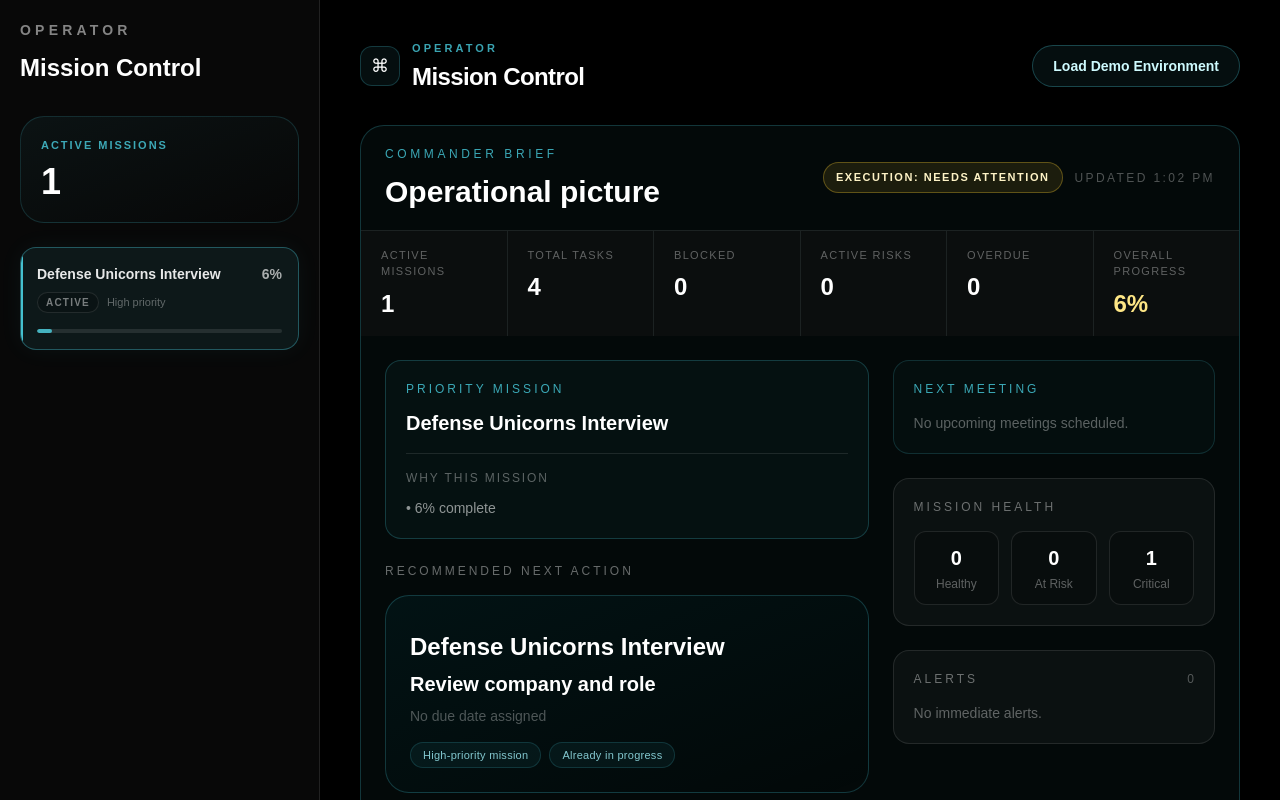
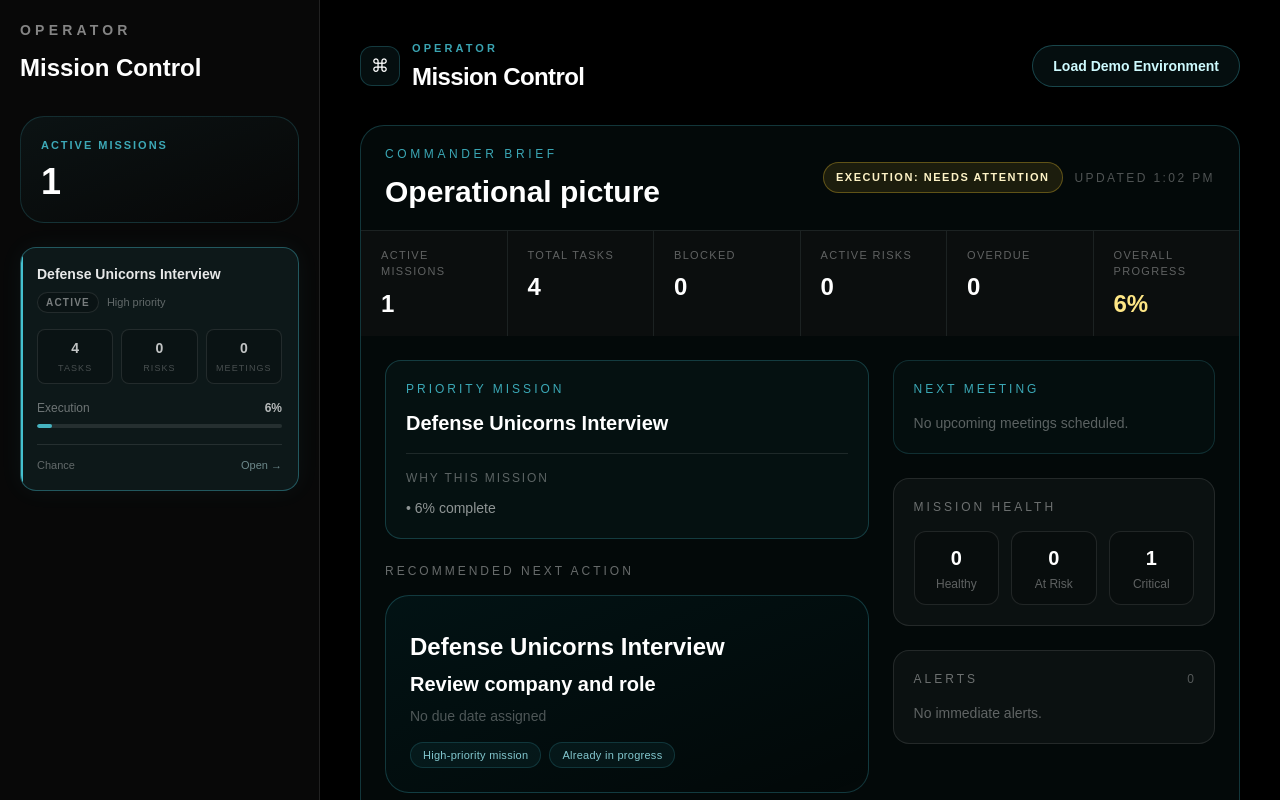
Before and after one commit to chancetd96-coder/operator, a Next.js app in the folder app/: page /mission-control in a window 1280 px wide. Shown: the top 800 px of the page. Built offline with nearby package versions, Linux system fonts and the light colour scheme.

Commit message:
feat(portfolio): enrich mission portfolio cards

```diff
--- a/app/app/mission-control/page.tsx
+++ b/app/app/mission-control/page.tsx
@@ -317,13 +317,52 @@ if (!hydrated) {
       </span>
     </div>
   </div>
+</div>
 
-    <span className="shrink-0 text-sm font-semibold tabular-nums text-white/65">
+<div className="mt-4 grid grid-cols-3 gap-2">
+  <div className="rounded-lg border border-white/10 bg-black/20 px-2 py-2 text-center">
+    <p className="text-sm font-semibold text-white/75">
+      {item.tasks.length}
+    </p>
+    <p className="mt-1 text-[9px] uppercase tracking-[0.12em] text-white/25">
+      Tasks
+    </p>
+  </div>
+
+  <div className="rounded-lg border border-white/10 bg-black/20 px-2 py-2 text-center">
+    <p className="text-sm font-semibold text-white/75">
+      {
+        item.risks.filter(
+          (risk) => !risk.resolved,
+        ).length
+      }
+    </p>
+    <p className="mt-1 text-[9px] uppercase tracking-[0.12em] text-white/25">
+      Risks
+    </p>
+  </div>
+
+  <div className="rounded-lg border border-white/10 bg-black/20 px-2 py-2 text-center">
+    <p className="text-sm font-semibold text-white/75">
+      {item.meetings.length}
+    </p>
+    <p className="mt-1 text-[9px] uppercase tracking-[0.12em] text-white/25">
+      Meetings
+    </p>
+  </div>
+</div>
+
+<div className="mt-4 flex items-center justify-between text-xs">
+  <span className="text-white/40">
+    Execution
+  </span>
+
+  <span className="font-semibold tabular-nums text-white/70">
     {item.progress}%
   </span>
 </div>
 
-  <div className="mt-4 h-1 overflow-hidden rounded-full bg-white/10">
+<div className="mt-2 h-1 overflow-hidden rounded-full bg-white/10">
   <div
     className="h-full rounded-full bg-cyan-300/70 transition-all duration-300"
     style={{
@@ -333,6 +372,16 @@ if (!hydrated) {
       )}%`,
     }}
   />
+</div>
+
+<div className="mt-4 flex items-center justify-between border-t border-white/10 pt-3 text-[11px] text-white/35">
+  <span className="truncate">
+    {item.owner || "Unassigned"}
+  </span>
+
+  <span className="shrink-0 text-cyan-100/50">
+    Open →
+  </span>
 </div>
 </button>
 
```
Lines whose indentation alone changed are shown as unchanged.
